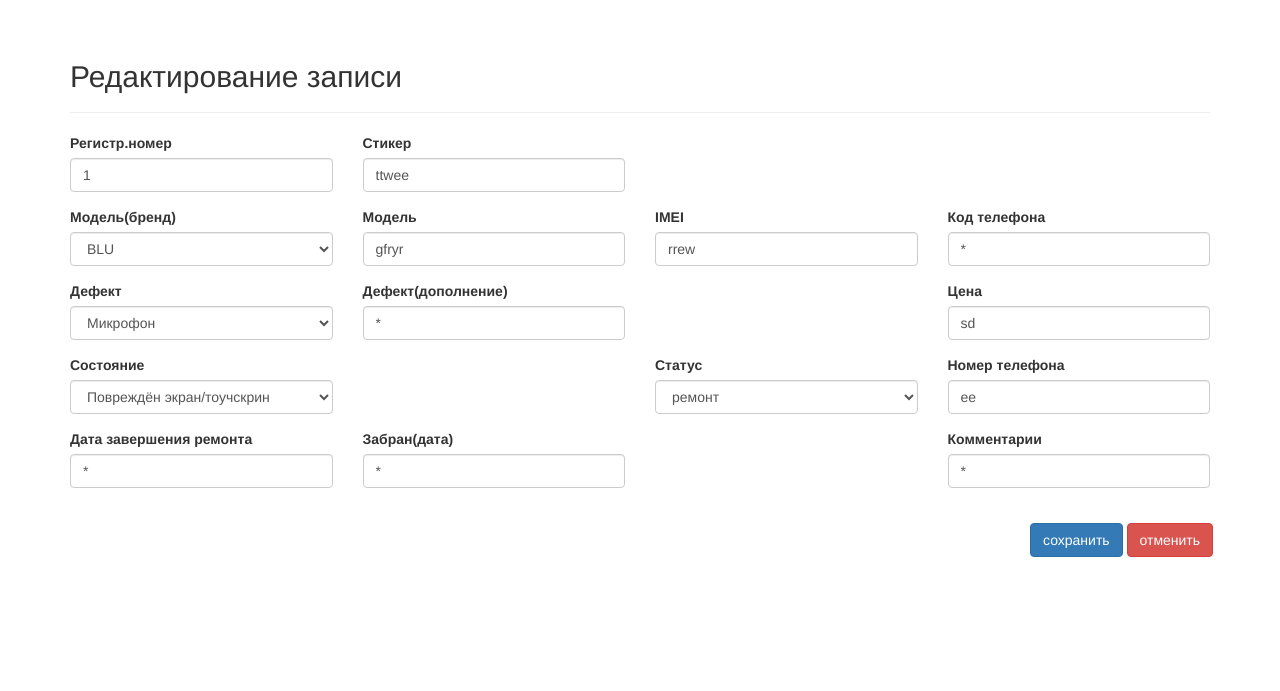
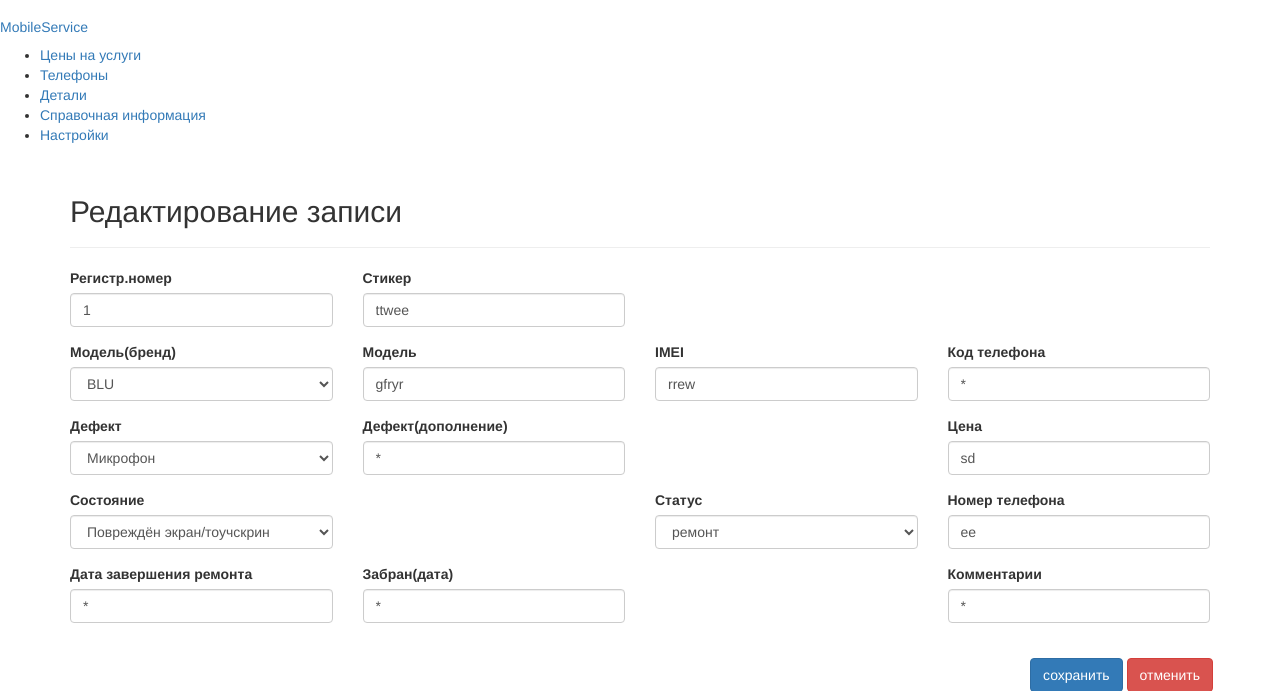
Before and after one commit to jurij600813biax/MobileService, a Django app: page /edit_record/11/ in a window 1280 px wide. Shown: the part 51-742 px from the top of the page. Run offline with Django 3.2, Linux system fonts and the light colour scheme; a user stored in the database is signed in; data comes from the database, SQL or seed files in the repository; some libraries are stand-ins or nearby versions.

Commit message:
Side Menu

```diff
--- a/mobile/templates/mobile/base.html
+++ b/mobile/templates/mobile/base.html
@@ -1,6 +1,7 @@
 {% load bootstrap3 %}
 <!DOCTYPE html>
 <html lang="en">
+
 <head>
     <meta charset="utf-8">
     <meta http-equiv="X-UA-Compatible" content="IE=edge">
@@ -8,14 +9,15 @@
     <title>MobileService</title>
     {% bootstrap_css %}
     {% bootstrap_javascript %}
+    {% load static %}
 </head>
+
 <body>
     <!-- Статическая навигационная панель -->
     <nav class="navbar navbar-default navbar-static-top">
         <div class="container">
             <div class="navbar-header">
-          <button type="button" class="navbar-toggle collapsed"
-            data-toggle="collapse" data-target="#navbar"
+                <button type="button" class="navbar-toggle collapsed" data-toggle="collapse" data-target="#navbar"
                     aria-expanded="false" aria-controls="navbar">
                 </button>
                 <a class="navbar-brand" href="{% url 'mobile:index' %}">
@@ -35,9 +37,88 @@
                     <li><a href="{% url 'users:login' %}">log in</a></li>
                     {% endif %}
                 </ul>
-        </div><!--/.nav-collapse -->
+            </div>
+            <!--/.nav-collapse -->
+
         </div>
     </nav>
+      <!-- #Left Sidebar ==================== -->
+      <div class="sidebar">
+        <div class="sidebar-inner">
+          <!-- ### $Sidebar Header ### -->
+          <div class="sidebar-logo">
+            <div class="peers ai-c fxw-nw">
+              <div class="peer peer-greed">
+                <a class="sidebar-link td-n" href="index.html">
+                  <div class="peers ai-c fxw-nw">
+                    <div class="peer">
+                      <div class="logo">
+                        <!-- <img src="{% static "/images/logo.png" %}" alt=""> -->
+                      </div>
+                    </div>
+                    <div class="peer peer-greed">
+                      <h5 class="lh-1 mB-0 logo-text">MobileService</h5>
+                    </div>
+                  </div>
+                </a>
+              </div>
+              <div class="peer">
+                <div class="mobile-toggle sidebar-toggle">
+                  <a href="" class="td-n">
+                    <i class="ti-arrow-circle-left"></i>
+                  </a>
+                </div>
+              </div>
+            </div>
+          </div>
+    <!-- ### $Sidebar Menu ### -->
+            <ul class="sidebar-menu scrollable pos-r">
+                <li class="nav-item mT-30 actived">
+                    <a class="sidebar-link" href="{% url 'users:service_prices' %}">
+                        <span class="icon-holder">
+                            <i class="c-blue-500 ti-money"></i>
+                        </span>
+                        <span class="title">Цены на услуги</span>
+                    </a>
+                </li>
+                <li class="nav-item">
+                    <a class='sidebar-link' href="{% url 'mobile:telephones' %}">
+                        <span class="icon-holder">
+                            <i class="c-brown-500 ti-mobile"></i>
+                        </span>
+                        <span class="title">Телефоны</span>
+                    </a>
+                </li>
+                <li class="nav-item">
+                    <a class='sidebar-link' href="{% url 'users:details' %}">
+                        <span class="icon-holder">
+                            <i class="c-blue-500 ti-harddrives"></i>
+                        </span>
+                        <span class="title">Детали</span>
+                    </a>
+                </li>
+                <li class="nav-item">
+                    <a class='sidebar-link' href="{% url 'users:handbook' %}">
+                        <span class="icon-holder">
+                            <i class="c-deep-orange-500 ti-book"></i>
+                        </span>
+                        <span class="title">Справочная информация</span>
+                    </a>
+                </li>
+                <li class="nav-item">
+                    <a class='sidebar-link' href="{% url 'users:settings' %}">
+                        <span class="icon-holder">
+                            <i class="c-deep-purple-500 ti-settings"></i>
+                        </span>
+                        <span class="title">Настройки</span>
+                    </a>
+                </li>
+            </ul>
+        </div>
+    </div>
+    </div>
+    </div>
+
     <div class="container">
         <div class="page-header">
             {% block header %}{% endblock header %}
@@ -47,4 +128,5 @@
         </div>
     </div> <!-- /container -->
 </body>
+
 </html>
```
Also changed, not shown: assets/vendor/index.scss (added, +8 -0 lines), assets/vendor/themify-icons.css (added). Lines whose indentation alone changed are shown as unchanged.
